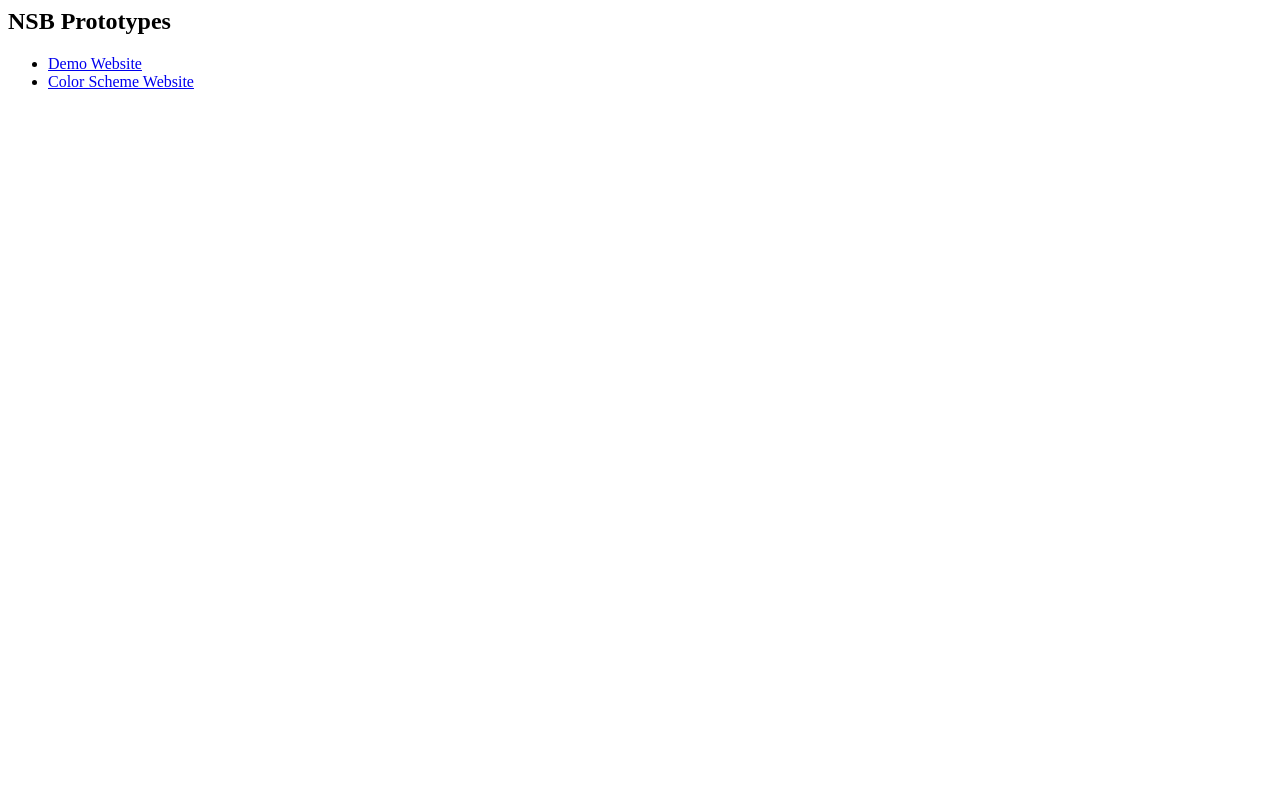
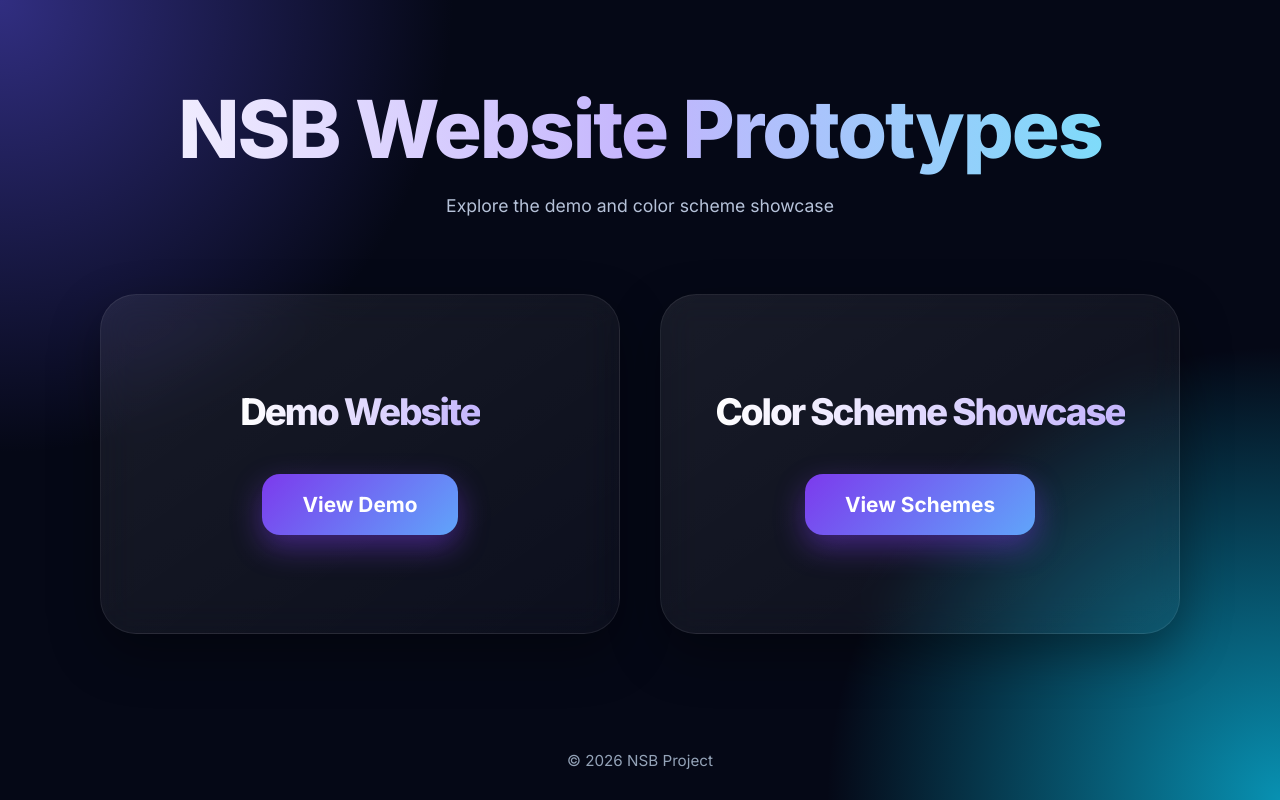
Before and after one commit to avantika1036/NSB-Site-Prototypes, a plain HTML site: page index.html in a window 1280 px wide. Drawn offline with Linux system fonts and the light colour scheme.

Commit message:
Added styles in index.html page

```diff
--- a/index.html
+++ b/index.html
@@ -1,5 +1,330 @@
-<h2>NSB Prototypes</h2>
-<ul>
-  <li><a href="demo-site/">Demo Website</a></li>
-  <li><a href="color-schemes/">Color Scheme Website</a></li>
-</ul>
+<!DOCTYPE html>
+<html lang="en">
+<head>
+  <meta charset="UTF-8" />
+  <meta name="viewport" content="width=device-width, initial-scale=1.0"/>
+  <title>NSB Website Prototypes</title>
+
+  <link rel="preconnect" href="https://fonts.googleapis.com">
+  <link rel="preconnect" href="https://fonts.gstatic.com" crossorigin>
+
+  <link href="https://fonts.googleapis.com/css2?family=Inter:wght@400;500;600;700;800&display=swap" rel="stylesheet">
+
+  <style>
+
+    *{
+      margin:0;
+      padding:0;
+      box-sizing:border-box;
+    }
+
+    body{
+      font-family:'Inter',sans-serif;
+
+      min-height:100vh;
+
+      display:flex;
+      flex-direction:column;
+      justify-content:space-between;
+
+      background:
+      radial-gradient(circle at top left,#312e81 0%,transparent 30%),
+      radial-gradient(circle at bottom right,#0891b2 0%,transparent 30%),
+      #050816;
+
+      color:white;
+
+      overflow-x:hidden;
+    }
+
+    header{
+      text-align:center;
+      padding:80px 20px 50px;
+    }
+
+    header h1{
+      font-size:clamp(3rem,7vw,5rem);
+      font-weight:800;
+
+      letter-spacing:-2px;
+
+      margin-bottom:18px;
+
+      background:
+      linear-gradient(
+        90deg,
+        #ffffff,
+        #c4b5fd,
+        #67e8f9
+      );
+
+      -webkit-background-clip:text;
+      -webkit-text-fill-color:transparent;
+    }
+
+    header p{
+      color:#b6c2d9;
+      font-size:1.1rem;
+    }
+
+    .container{
+      width:100%;
+      max-width:1800px;
+
+      margin:auto;
+
+      display:flex;
+      justify-content:center;
+      gap:40px;
+      flex-wrap:wrap;
+
+      padding:20px 40px 80px;
+    }
+
+    .card{
+      width:520px;
+      min-height:340px;
+
+      background:
+      linear-gradient(
+        145deg,
+        rgba(255,255,255,0.08),
+        rgba(255,255,255,0.03)
+      );
+
+      border:1px solid rgba(255,255,255,0.08);
+
+      border-radius:36px;
+
+      padding:50px 40px;
+
+      text-align:center;
+
+      backdrop-filter:blur(18px);
+      -webkit-backdrop-filter:blur(18px);
+
+      display:flex;
+      flex-direction:column;
+      justify-content:center;
+      align-items:center;
+      gap:42px;
+
+      box-shadow:
+      0 20px 50px rgba(0,0,0,.35);
+
+      transition:.4s ease;
+
+      position:relative;
+      overflow:hidden;
+    }
+
+    .card::before{
+      content:"";
+
+      position:absolute;
+      inset:0;
+
+      background:
+      linear-gradient(
+        135deg,
+        rgba(124,58,237,.18),
+        rgba(6,182,212,.15),
+        transparent
+      );
+
+      opacity:0;
+
+      transition:.4s ease;
+    }
+
+    .card:hover::before{
+      opacity:1;
+    }
+
+    .card:hover{
+      transform:
+      translateY(-12px)
+      scale(1.03);
+
+      border-color:
+      rgba(255,255,255,.16);
+
+      box-shadow:
+      0 30px 70px rgba(124,58,237,.28);
+    }
+
+    .card h2{
+      position:relative;
+      z-index:2;
+
+      font-size:2.3rem;
+      font-weight:800;
+
+      line-height:1.1;
+
+      letter-spacing:-2px;
+
+      background:
+      linear-gradient(
+        90deg,
+        #ffffff,
+        #c4b5fd
+      );
+
+      -webkit-background-clip:text;
+      -webkit-text-fill-color:transparent;
+    }
+
+    .card a{
+      position:relative;
+      z-index:2;
+
+      display:inline-flex;
+      align-items:center;
+      justify-content:center;
+
+      padding:18px 40px;
+
+      border-radius:18px;
+
+      text-decoration:none;
+
+      font-weight:700;
+      font-size:1.3rem;
+
+      color:white;
+
+      background:
+      linear-gradient(
+        135deg,
+        #7c3aed,
+        #60a5fa
+      );
+
+      box-shadow:
+      0 12px 30px rgba(124,58,237,.45);
+
+      transition:.35s ease;
+    }
+
+    .card a:hover{
+      transform:translateY(-2px);
+
+      box-shadow:
+      0 14px 34px rgba(124,58,237,.55);
+    }
+
+    /* Cyber Network card */
+
+    .cyber{
+      background:
+      linear-gradient(
+        145deg,
+        rgba(34,211,238,0.08),
+        rgba(168,85,247,0.05)
+      );
+    }
+
+    .cyber::before{
+      background:
+      linear-gradient(
+        135deg,
+        rgba(34,211,238,.18),
+        rgba(168,85,247,.16),
+        transparent
+      );
+    }
+
+    .cyber h2{
+      background:
+      linear-gradient(
+        90deg,
+        #22d3ee,
+        #a855f7,
+        #ffffff
+      );
+
+      -webkit-background-clip:text;
+      -webkit-text-fill-color:transparent;
+    }
+
+    .cyber a{
+      background:
+      linear-gradient(
+        135deg,
+        #22d3ee,
+        #a855f7
+      );
+
+      box-shadow:
+      0 12px 30px rgba(34,211,238,.30);
+    }
+
+    footer{
+      text-align:center;
+
+      padding:30px 20px;
+
+      color:#94a3b8;
+
+      font-size:.95rem;
+    }
+
+    @media(max-width:768px){
+
+      header{
+        padding-top:60px;
+      }
+
+      .container{
+        padding:20px;
+      }
+
+      .card{
+        width:100%;
+        min-height:280px;
+
+        padding:40px 24px;
+      }
+
+      .card h2{
+        font-size:2.2rem;
+      }
+
+      .card a{
+        font-size:1.05rem;
+        padding:16px 30px;
+      }
+
+    }
+
+  </style>
+</head>
+
+<body>
+
+  <header>
+    <h1>NSB Website Prototypes</h1>
+    <p>Explore the demo and color scheme showcase</p>
+  </header>
+
+  <div class="container">
+
+    <div class="card">
+      <h2>Demo Website</h2>
+      <a href="demo-site/index.html">View Demo</a>
+    </div>
+
+    <div class="card">
+      <h2>Color Scheme Showcase</h2>
+      <a href="color-schemes/index.html">View Schemes</a>
+    </div>
+
+  </div>
+
+  <footer>
+    © 2026 NSB Project
+  </footer>
+
+</body>
+</html>
```
